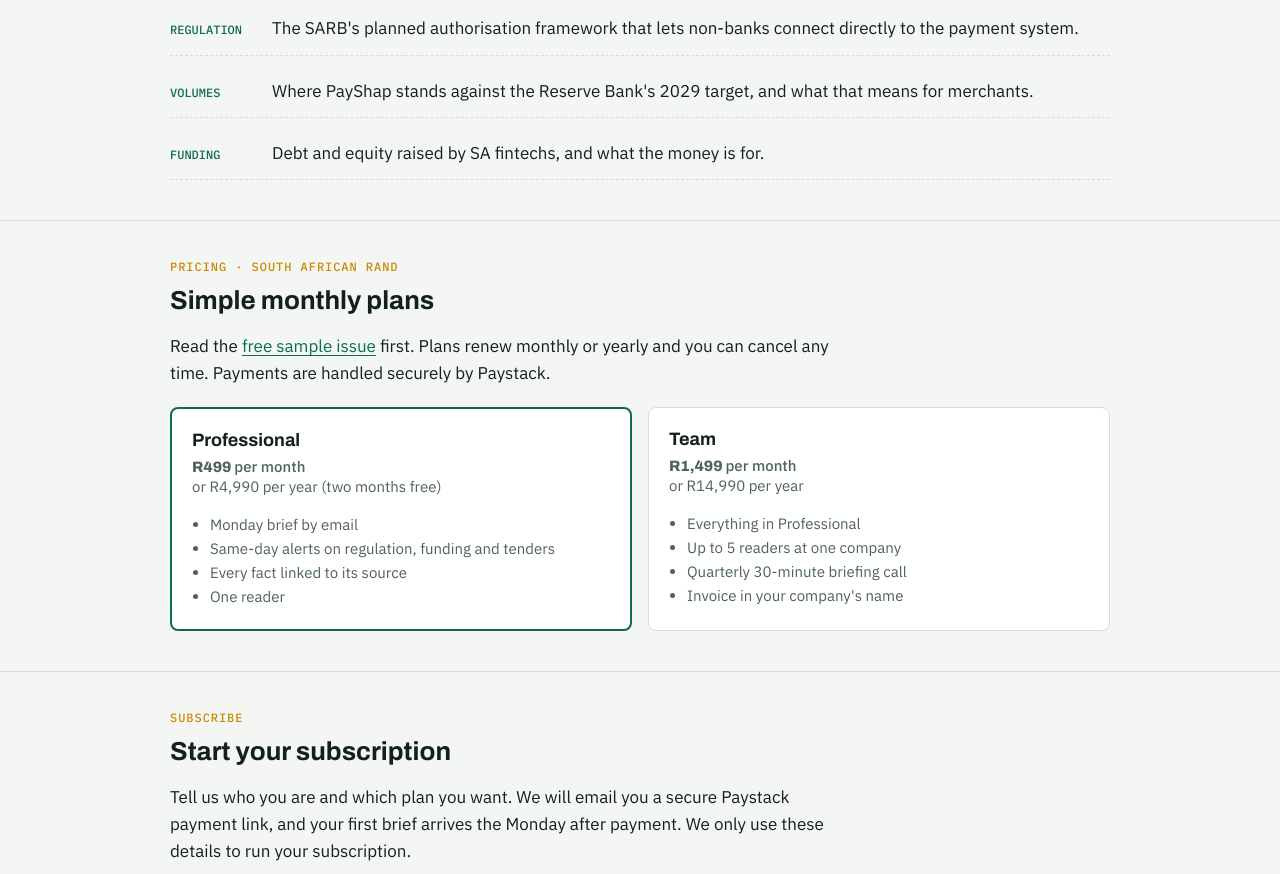
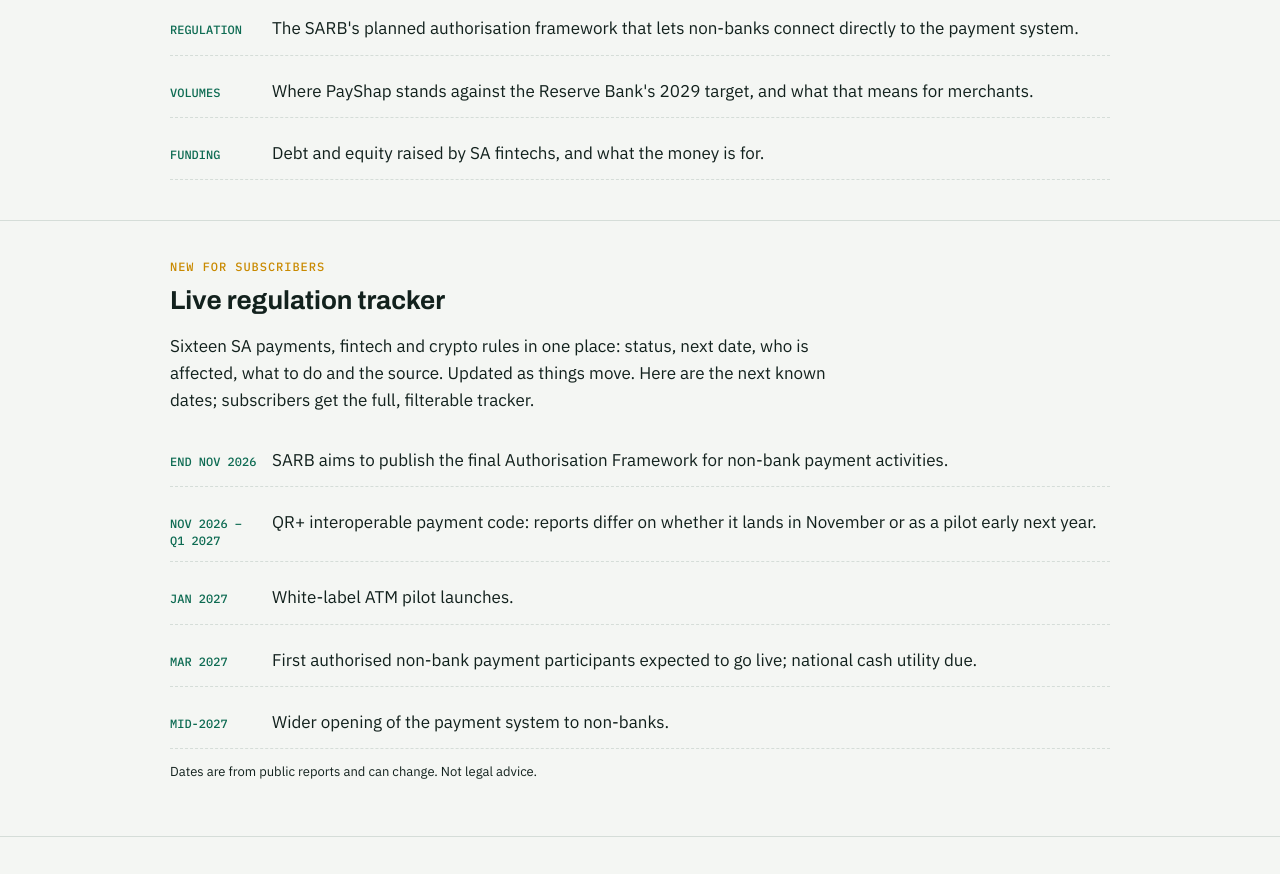
Before and after one commit to NkosinathiSid/randsignal, a plain HTML site: page index.html in a window 1280 px wide. Shown: the part 1018-1892 px from the top of the page. Drawn offline with Linux system fonts and the light colour scheme.

Commit message:
Add regulation tracker preview with next known dates
Co-Authored-By: Claude Opus 5.5 <noreply@anthropic.com>
Claude-Session: https://claude.ai/code/session_01BsxmRK6Sr4xNTVkKsUjjFb

```diff
--- a/index.html
+++ b/index.html
@@ -106,6 +106,7 @@ footer .wrap { display: flex; justify-content: space-between; gap: 16px; flex-wr
     </a>
     <nav aria-label="Sections">
       <a href="#what">What you get</a>
+      <a href="#tracker">Tracker</a>
       <a href="#pricing">Pricing</a>
       <a href="#subscribe">Subscribe</a>
       <a href="#contact">Contact</a>
@@ -150,6 +151,22 @@ footer .wrap { display: flex; justify-content: space-between; gap: 16px; flex-wr
         <li><span class="tag">Volumes</span><span>Where PayShap stands against the Reserve Bank's 2029 target, and what that means for merchants.</span></li>
         <li><span class="tag">Funding</span><span>Debt and equity raised by SA fintechs, and what the money is for.</span></li>
       </ul>
+    </div>
+  </section>
+
+  <section id="tracker">
+    <div class="wrap">
+      <p class="kicker">New for subscribers</p>
+      <h2>Live regulation tracker</h2>
+      <p class="read">Sixteen SA payments, fintech and crypto rules in one place: status, next date, who is affected, what to do and the source. Updated as things move. Here are the next known dates; subscribers get the full, filterable tracker.</p>
+      <ul class="signal-list" aria-label="Next known regulatory dates">
+        <li><span class="tag">End Nov 2026</span><span>SARB aims to publish the final Authorisation Framework for non-bank payment activities.</span></li>
+        <li><span class="tag">Nov 2026 – Q1 2027</span><span>QR+ interoperable payment code: reports differ on whether it lands in November or as a pilot early next year.</span></li>
+        <li><span class="tag">Jan 2027</span><span>White-label ATM pilot launches.</span></li>
+        <li><span class="tag">Mar 2027</span><span>First authorised non-bank payment participants expected to go live; national cash utility due.</span></li>
+        <li><span class="tag">Mid-2027</span><span>Wider opening of the payment system to non-banks.</span></li>
+      </ul>
+      <p class="read" style="font-size:13px">Dates are from public reports and can change. Not legal advice.</p>
     </div>
   </section>
 
```
